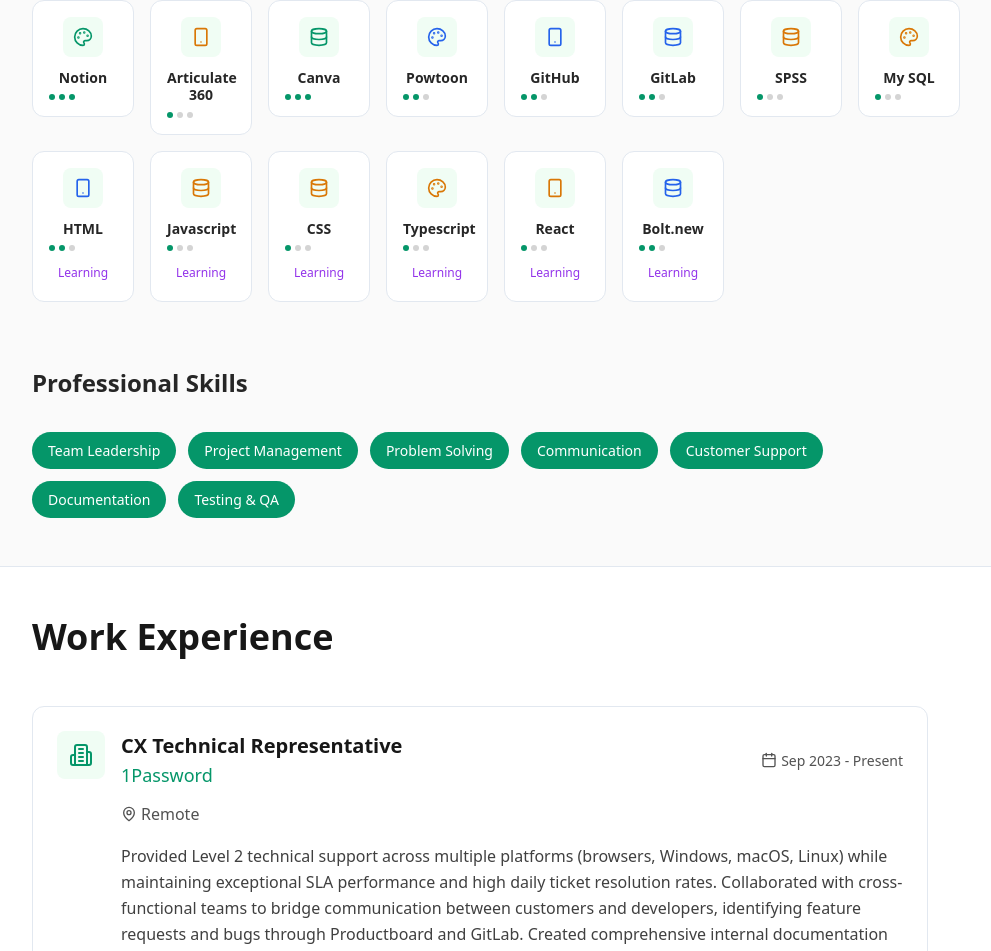
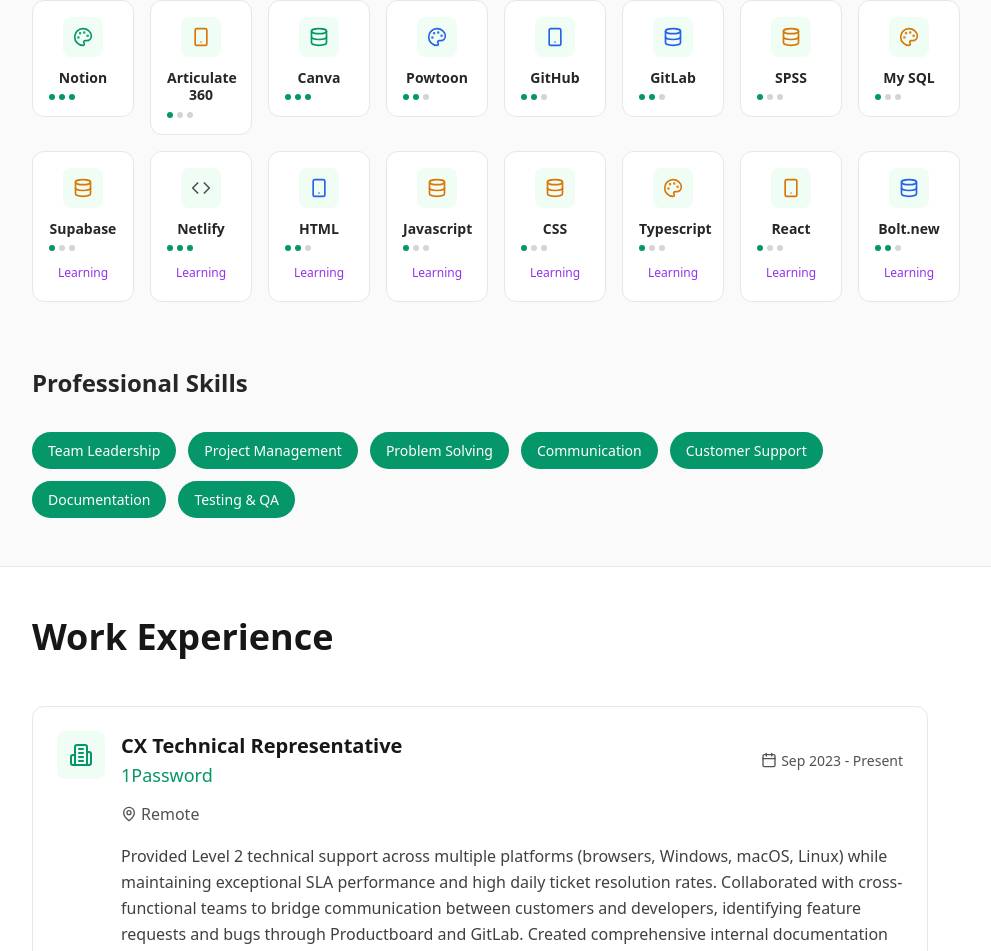
Before and after one commit to KMMOrganisation/Portfolio, a React (Vite) app: page / in a window 1280 px wide. Shown: the part 1257-2208 px from the top of the page, without its empty margins (272-1263 px from the left). Built offline with nearby package versions, Linux system fonts and the light colour scheme.

Commit message:
Add Supabase and Netlify to technical skills list with learning status

```diff
--- a/src/components/Skills.tsx
+++ b/src/components/Skills.tsx
@@ -27,6 +27,8 @@
     { name: 'GitLab', icon: Database, level: 'M' },
     { name: 'SPSS', icon: Database, level: 'L' },
     { name: 'My SQL', icon: Palette, level: 'L' },
+    { name: 'Supabase', icon:Database, level: 'L', isLearning: true },
+    { name: 'Netlify', icon: Code, Level: 'M', isLearning: true },
     { name: 'HTML', icon: Smartphone, level: 'M', isLearning: true },
     { name: 'Javascript', icon: Database, level: 'L', isLearning: true },
     { name: 'CSS', icon: Database, level: 'L', isLearning: true },
```
